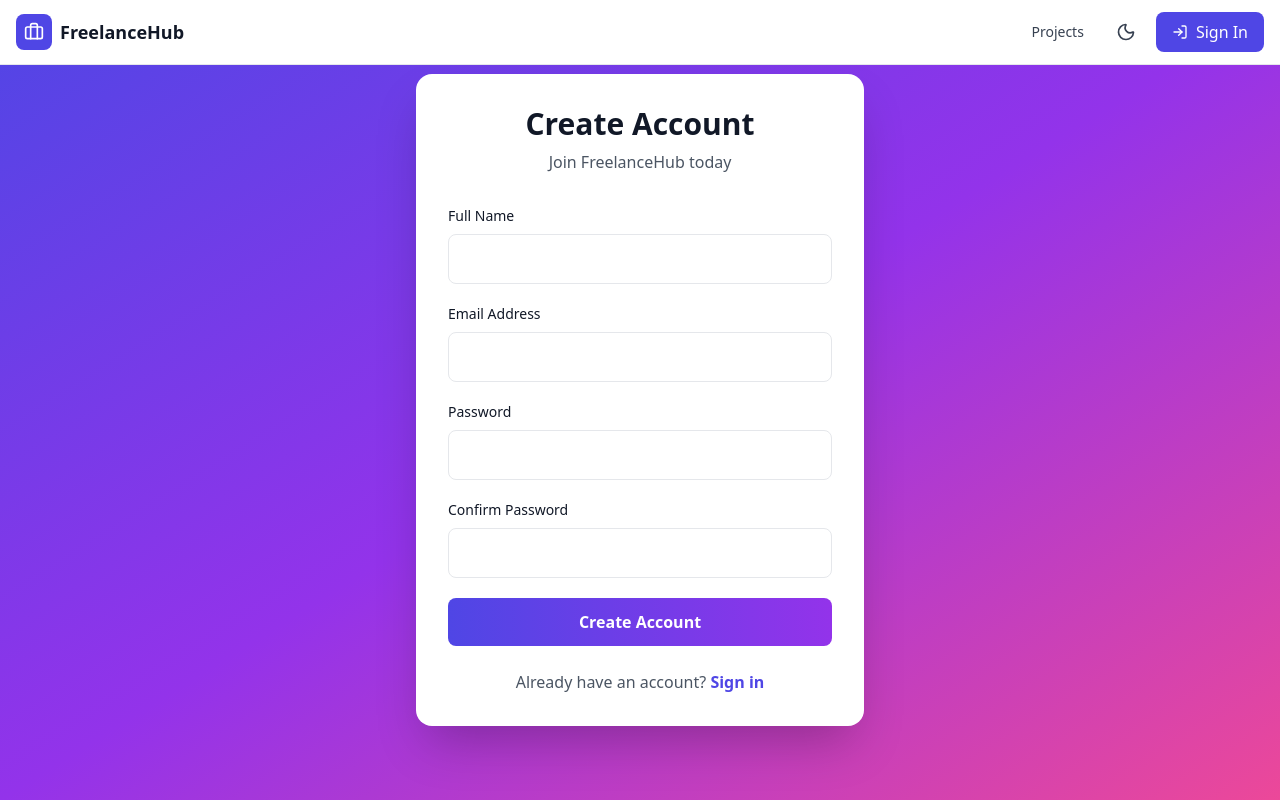
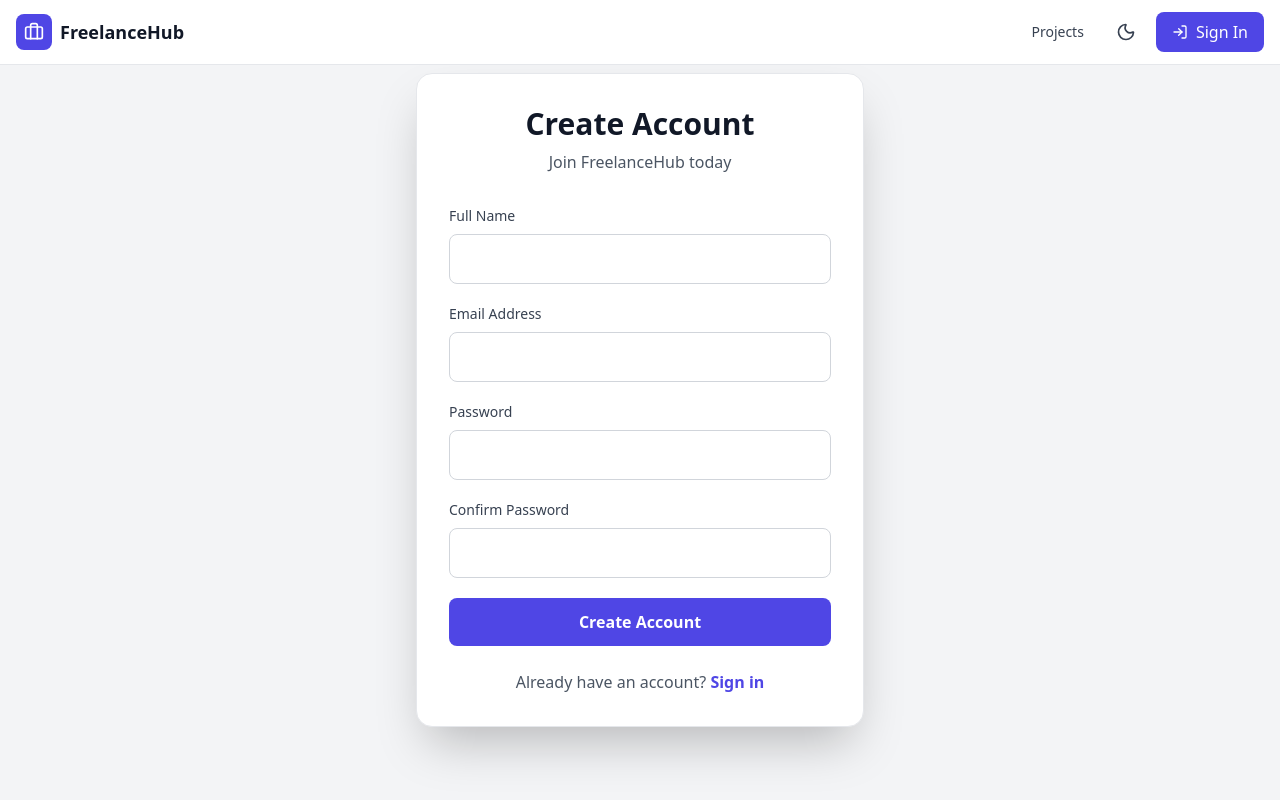
Before and after one commit to saisharanya06/Freelance_Hub, a React (Vite) app in the folder freelance-marketplace/: page /signup in a window 1280 px wide. Built offline with nearby package versions, Linux system fonts and the light colour scheme.

Commit message:
Fix frontend changes

```diff
--- a/freelance-marketplace/src/pages/Signup.jsx
+++ b/freelance-marketplace/src/pages/Signup.jsx
@@ -17,21 +17,13 @@ export default function Signup() {
   });
 
   const handleChange = (e) => {
-    setFormData({
-      ...formData,
-      [e.target.name]: e.target.value,
-    });
+    setFormData({ ...formData, [e.target.name]: e.target.value });
   };
 
-  // ✅ FIXED SUBMIT HANDLER
   const handleSubmit = async (e) => {
     e.preventDefault();
 
-    if (
-      !formData.name.trim() ||
-      !formData.email.trim() ||
-      !formData.password.trim()
-    ) {
+    if (!formData.name || !formData.email || !formData.password) {
       toast.error("Please fill in all fields");
       return;
     }
@@ -46,40 +38,54 @@ export default function Signup() {
       return;
     }
 
-    const payload = {
-      name: formData.name,
-      email: formData.email,
-      password: formData.password,
-    };
-
-    const result = await dispatch(signupUser(payload));
+    const result = await dispatch(
+      signupUser({
+        name: formData.name,
+        email: formData.email,
+        password: formData.password,
+      })
+    );
 
     if (result.meta.requestStatus === "fulfilled") {
       toast.success("Signup successful. Please login.");
-      navigate("/login"); // ✅ force login
+      navigate("/login");
     } else {
       toast.error("Signup failed. Try again.");
     }
   };
 
   return (
-    <div className="min-h-screen bg-gradient-to-br from-indigo-600 via-purple-600 to-pink-500 flex items-center justify-center px-4 py-12">
+    <div
+      className="
+        min-h-screen flex items-center justify-center px-4
+        bg-gray-100 dark:bg-gray-950
+        transition-colors duration-300
+      "
+    >
       <motion.div
         initial={{ opacity: 0, y: 20 }}
         animate={{ opacity: 1, y: 0 }}
         className="w-full max-w-md"
       >
-        <div className="bg-white dark:bg-gray-800 rounded-2xl shadow-2xl p-8">
-          <h1 className="text-3xl font-bold text-center mb-2 text-gray-900 dark:text-white">
+        <div
+          className="
+            bg-white dark:bg-gray-900
+            border border-gray-200 dark:border-gray-800
+            rounded-2xl shadow-2xl p-8
+          "
+        >
+          <h1 className="text-3xl font-bold text-center mb-2 text-gray-900 dark:text-gray-100">
             Create Account
           </h1>
+
           <p className="text-center text-gray-600 dark:text-gray-400 mb-8">
             Join FreelanceHub today
           </p>
 
           <form onSubmit={handleSubmit} className="space-y-5">
+            {/* Name */}
             <div>
-              <label className="block text-sm font-medium mb-2">
+              <label className="block text-sm font-medium mb-2 text-gray-700 dark:text-gray-300">
                 Full Name
               </label>
               <input
@@ -87,13 +93,19 @@ export default function Signup() {
                 name="name"
                 value={formData.name}
                 onChange={handleChange}
-                className="w-full px-4 py-3 rounded-lg border"
-                required
+                className="
+                  w-full px-4 py-3 rounded-lg
+                  bg-white dark:bg-gray-800
+                  border border-gray-300 dark:border-gray-700
+                  text-gray-900 dark:text-gray-100
+                  focus:outline-none focus:ring-2 focus:ring-indigo-500
+                "
               />
             </div>
 
+            {/* Email */}
             <div>
-              <label className="block text-sm font-medium mb-2">
+              <label className="block text-sm font-medium mb-2 text-gray-700 dark:text-gray-300">
                 Email Address
               </label>
               <input
@@ -101,13 +113,19 @@ export default function Signup() {
                 name="email"
                 value={formData.email}
                 onChange={handleChange}
-                className="w-full px-4 py-3 rounded-lg border"
-                required
+                className="
+                  w-full px-4 py-3 rounded-lg
+                  bg-white dark:bg-gray-800
+                  border border-gray-300 dark:border-gray-700
+                  text-gray-900 dark:text-gray-100
+                  focus:outline-none focus:ring-2 focus:ring-indigo-500
+                "
               />
             </div>
 
+            {/* Password */}
             <div>
-              <label className="block text-sm font-medium mb-2">
+              <label className="block text-sm font-medium mb-2 text-gray-700 dark:text-gray-300">
                 Password
               </label>
               <input
@@ -115,13 +133,19 @@ export default function Signup() {
                 name="password"
                 value={formData.password}
                 onChange={handleChange}
-                className="w-full px-4 py-3 rounded-lg border"
-                required
+                className="
+                  w-full px-4 py-3 rounded-lg
+                  bg-white dark:bg-gray-800
+                  border border-gray-300 dark:border-gray-700
+                  text-gray-900 dark:text-gray-100
+                  focus:outline-none focus:ring-2 focus:ring-indigo-500
+                "
               />
             </div>
 
+            {/* Confirm Password */}
             <div>
-              <label className="block text-sm font-medium mb-2">
+              <label className="block text-sm font-medium mb-2 text-gray-700 dark:text-gray-300">
                 Confirm Password
               </label>
               <input
@@ -129,16 +153,26 @@ export default function Signup() {
                 name="confirmPassword"
                 value={formData.confirmPassword}
                 onChange={handleChange}
-                className="w-full px-4 py-3 rounded-lg border"
-                required
+                className="
+                  w-full px-4 py-3 rounded-lg
+                  bg-white dark:bg-gray-800
+                  border border-gray-300 dark:border-gray-700
+                  text-gray-900 dark:text-gray-100
+                  focus:outline-none focus:ring-2 focus:ring-indigo-500
+                "
               />
             </div>
 
+            {/* Submit */}
             <motion.button
               type="submit"
               whileHover={{ scale: 1.02 }}
               whileTap={{ scale: 0.98 }}
-              className="w-full bg-gradient-to-r from-indigo-600 to-purple-600 text-white font-semibold py-3 rounded-lg"
+              className="
+                w-full py-3 rounded-lg font-semibold text-white
+                bg-indigo-600 hover:bg-indigo-700
+                transition
+              "
             >
               Create Account
             </motion.button>
@@ -148,7 +182,7 @@ export default function Signup() {
             Already have an account?{" "}
             <Link
               to="/login"
-              className="text-indigo-600 font-semibold hover:underline"
+              className="text-indigo-600 dark:text-indigo-400 font-semibold hover:underline"
             >
               Sign in
             </Link>
```
Also changed, not shown: 1 other file (tests, documents, lock files or other folders).
